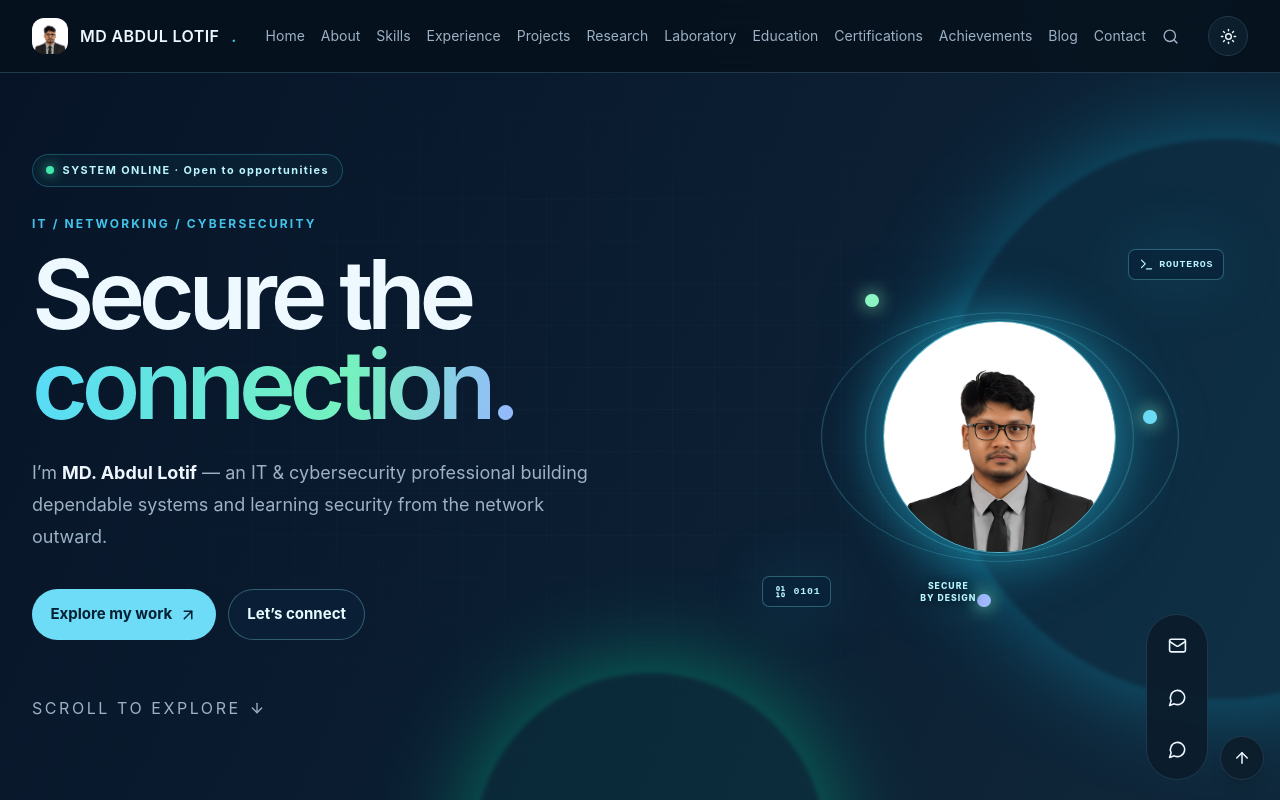
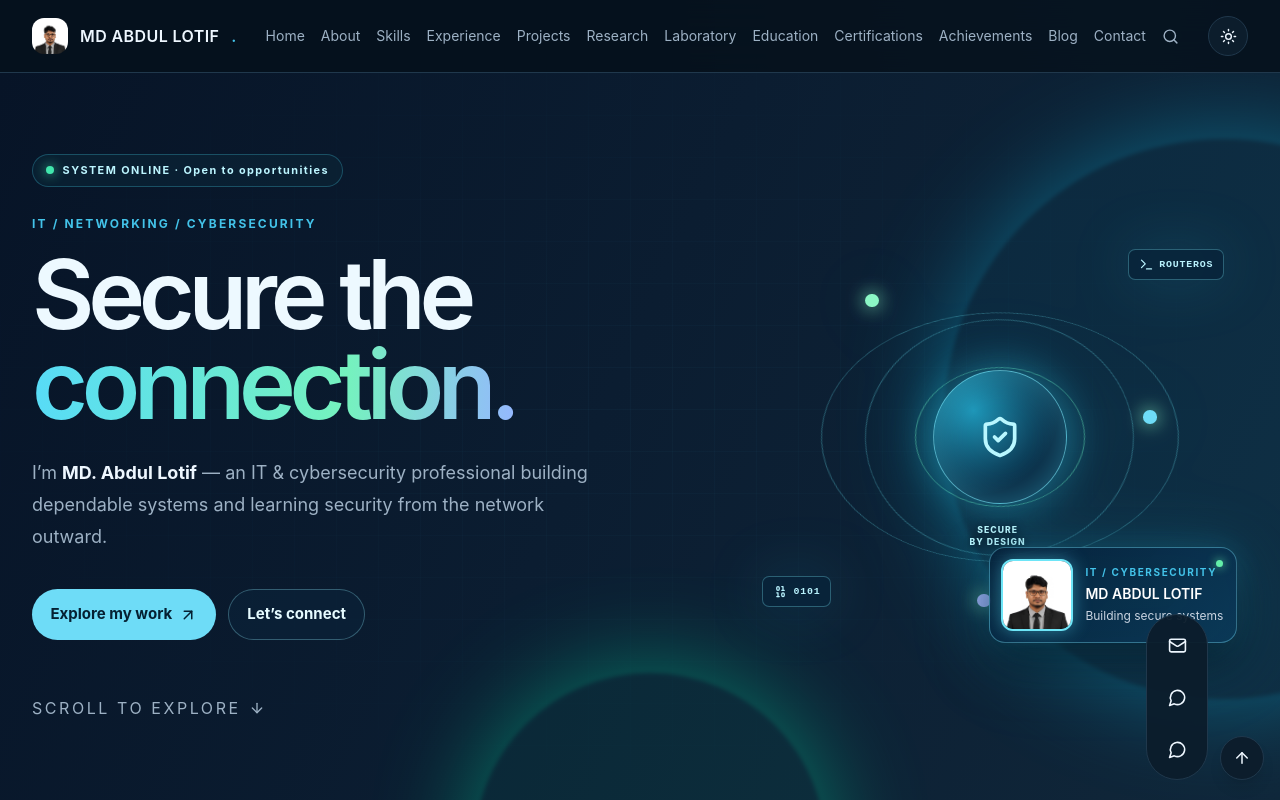
Before and after one commit to rslatif/rslatif.github.io, a React (Vite) app: page / in a window 1280 px wide. Shown: the top 800 px of the page. Built offline with nearby package versions, Linux system fonts and the light colour scheme.

Commit message:
Feature floating hero profile card

```diff
--- a/src/pages/Home.tsx
+++ b/src/pages/Home.tsx
@@ -28,8 +28,9 @@ export default function Home() {
     <motion.div initial={{opacity:0,scale:.94}} animate={{opacity:1,scale:1}} transition={{delay:.15}} className="network-orbit mx-auto" aria-label="Digital network visualisation">
       <div className="orbit-ring ring-a"/><div className="orbit-ring ring-b"/><div className="orbit-ring ring-c"/>
       <div className="orbit-node node-a"/><div className="orbit-node node-b"/><div className="orbit-node node-c"/>
-      <div className="core-node home-profile-node">{profile.profilePhoto?<img src={profile.profilePhoto} alt={`Portrait of ${profile.fullName}`} className="size-full rounded-full object-cover object-top"/>:<ShieldCheck size={44}/>}<span className="core-label">SECURE<br/>BY DESIGN</span></div>
+      <div className="core-node"><ShieldCheck size={44}/><span className="core-label">SECURE<br/>BY DESIGN</span></div>
       <div className="data-chip chip-a"><Terminal size={15}/> ROUTEROS</div><div className="data-chip chip-b"><Binary size={15}/> 0101</div>
+      <motion.div initial={{opacity:0,x:22,y:12}} animate={{opacity:1,x:0,y:0}} transition={{delay:.4}} className="hero-profile-card"><div className="hero-profile-image">{profile.profilePhoto?<img src={profile.profilePhoto} alt={`Portrait of ${profile.fullName}`}/>:<ShieldCheck size={46}/>}</div><div><p className="text-[10px] font-bold tracking-[.16em] text-brand">IT / CYBERSECURITY</p><p className="mt-1 text-sm font-semibold text-white">MD ABDUL LOTIF</p><p className="mt-1 text-xs text-slate-300">Building secure systems</p></div><span className="hero-profile-dot"/></motion.div>
     </motion.div>
    </div>
   </section>
--- a/src/styles/index.css
+++ b/src/styles/index.css
@@ -27,4 +27,4 @@ a{color:inherit;text-decoration:none} button,input,textarea,select{font:inherit}
 @media print{.no-print{display:none!important}body{background:#fff;color:#111;padding:0}.card{box-shadow:none;break-inside:avoid}@page{size:A4;margin:14mm}}
 .core-node{overflow:visible}.core-node img{position:absolute;inset:0}.core-label{position:absolute;bottom:-2.8rem;width:8rem;font-size:.54rem!important;font-weight:800;letter-spacing:.12em;line-height:1.4;text-shadow:0 1px 8px #06111c}
 .contact-message-button{display:inline-flex;align-items:center;gap:.35rem;border-radius:999px;background:#fff!important;color:#071322!important;padding:.75rem 1.25rem;font-weight:700}.contact-message-button:hover{background:#bff5ff!important;color:#071322!important}
-.home-profile-node{inset:24%;box-shadow:inset 0 0 35px #52dff555,0 0 55px #27bedd88}.home-profile-node .core-label{bottom:-3.25rem}
+.hero-profile-card{position:absolute;z-index:4;right:-3%;bottom:4%;display:flex;align-items:center;gap:.75rem;width:15.5rem;padding:.7rem;border:1px solid #76dff766;border-radius:1rem;background:linear-gradient(135deg,#062039ed,#0a3958e8);box-shadow:0 20px 50px #020b16a6,0 0 28px #38c9ef2e;backdrop-filter:blur(12px)}.hero-profile-image{display:grid;place-items:center;flex:none;width:4.5rem;height:4.5rem;overflow:hidden;border:2px solid #6ee5f7;border-radius:.75rem;background:#0c2c43;box-shadow:0 0 18px #54d9ef77}.hero-profile-image img{width:100%;height:100%;object-fit:cover;object-position:top}.hero-profile-dot{position:absolute;right:.8rem;top:.75rem;width:.45rem;height:.45rem;border-radius:50%;background:#63efa9;box-shadow:0 0 10px #63efa9}@media(max-width:640px){.hero-profile-card{right:0;bottom:-1.5rem;width:13.75rem}.network-orbit{margin-bottom:3rem}}
```
